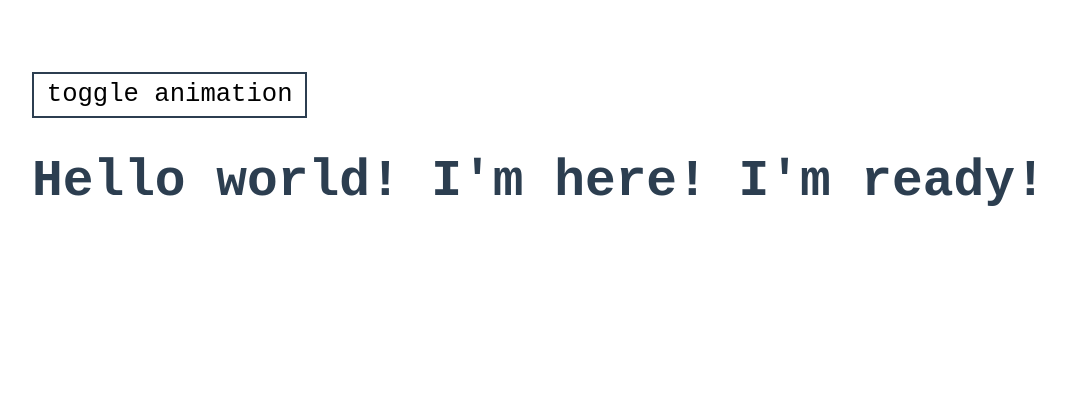
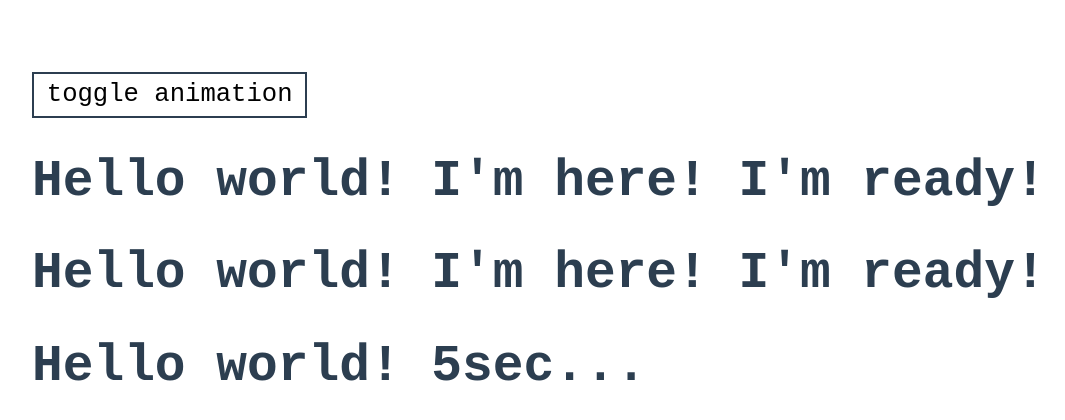
Before and after one commit to divineLush/vue-animations, a Vue app: page / in a window 1280 px wide. Both pictures are taken after a click on the button "toggle animation". Shown: the top 420 px of the page, without its empty margins (40-1105 px from the left). Built offline with nearby package versions, Linux system fonts and the light colour scheme.

Commit message:
animation mode

```diff
--- a/src/App.vue
+++ b/src/App.vue
@@ -8,7 +8,22 @@
   <!-- by default, * is gonna be v so: v-enter-from etc -->
   <!-- to customise *, gotta set "name" attribute on transition component -->
   <transition name="fade">
-    <h1 v-if="flag">Hello world! I'm here! I'm ready!</h1>
+    <h1 v-if="flag" key="primary">Hello world! I'm here! I'm ready!</h1>
+  </transition>
+
+  <!-- by default, Vue will animate the second element in and animate the first element out -->
+  <!-- mode attribute determines the order of animation -->
+  <!-- the default mode value is "in-out" -->
+  <transition name="fade" mode="out-in">
+    <h1 v-if="flag" key="primary">Hello world! I'm here! I'm ready!</h1>
+    <h2 v-else key="secondary">Another hello!</h2>
+  </transition>
+
+  <!-- Vue will pick up the duration from specified CSS -->
+  <!-- however it's possible to specify the duration explicitly -->
+  <transition name="fade" duration="5000">
+    <!-- v-show also works -->
+    <h1 v-show="flag">Hello world! 5sec...</h1>
   </transition>
 </template>
 
@@ -49,6 +64,7 @@ button {
 
 .fade-enter-active,
 .fade-leave-to {
+  /* Vue will pick up the animation duration from here */
   transition: opacity 0.4s linear;
 }
 
```
